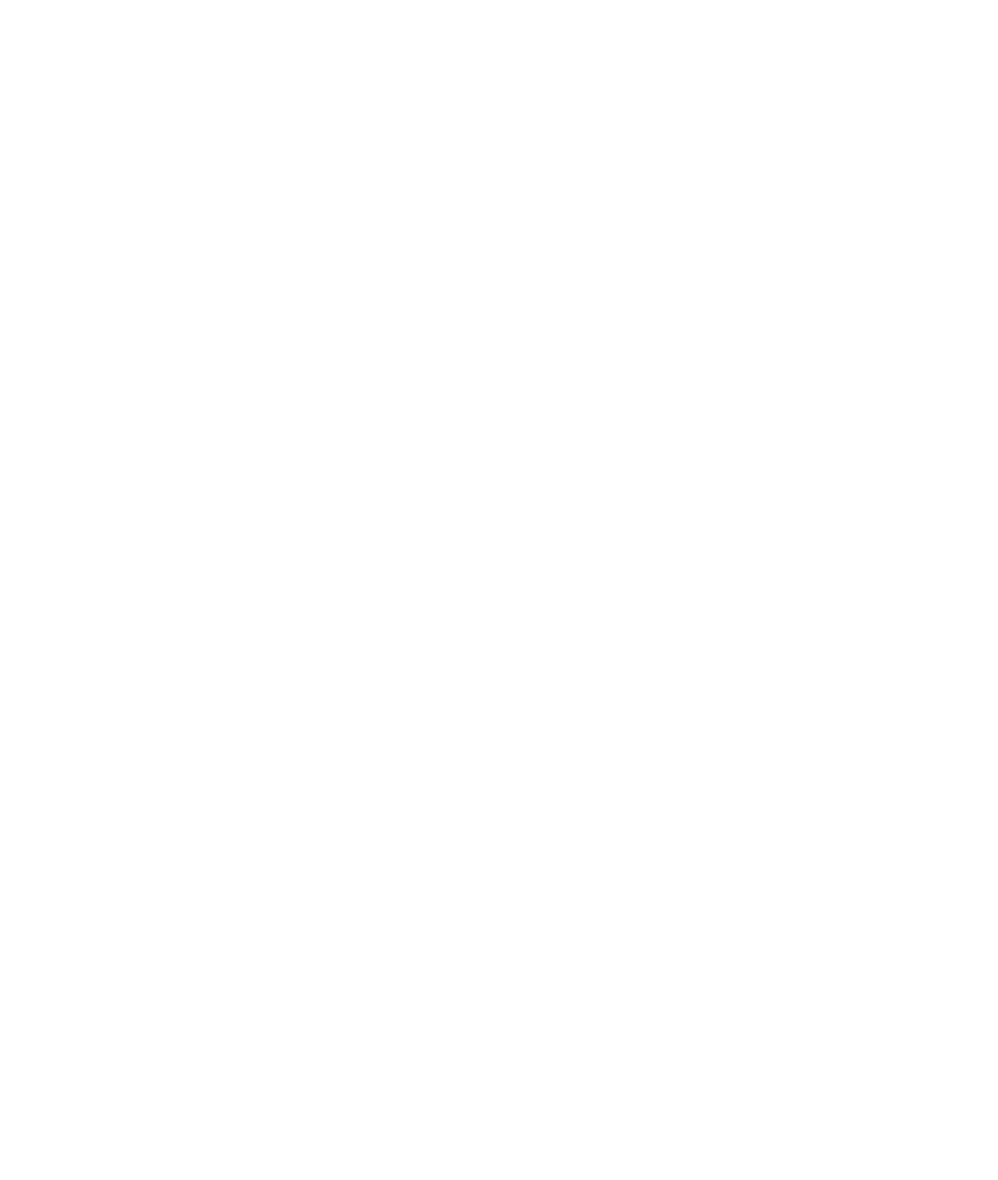
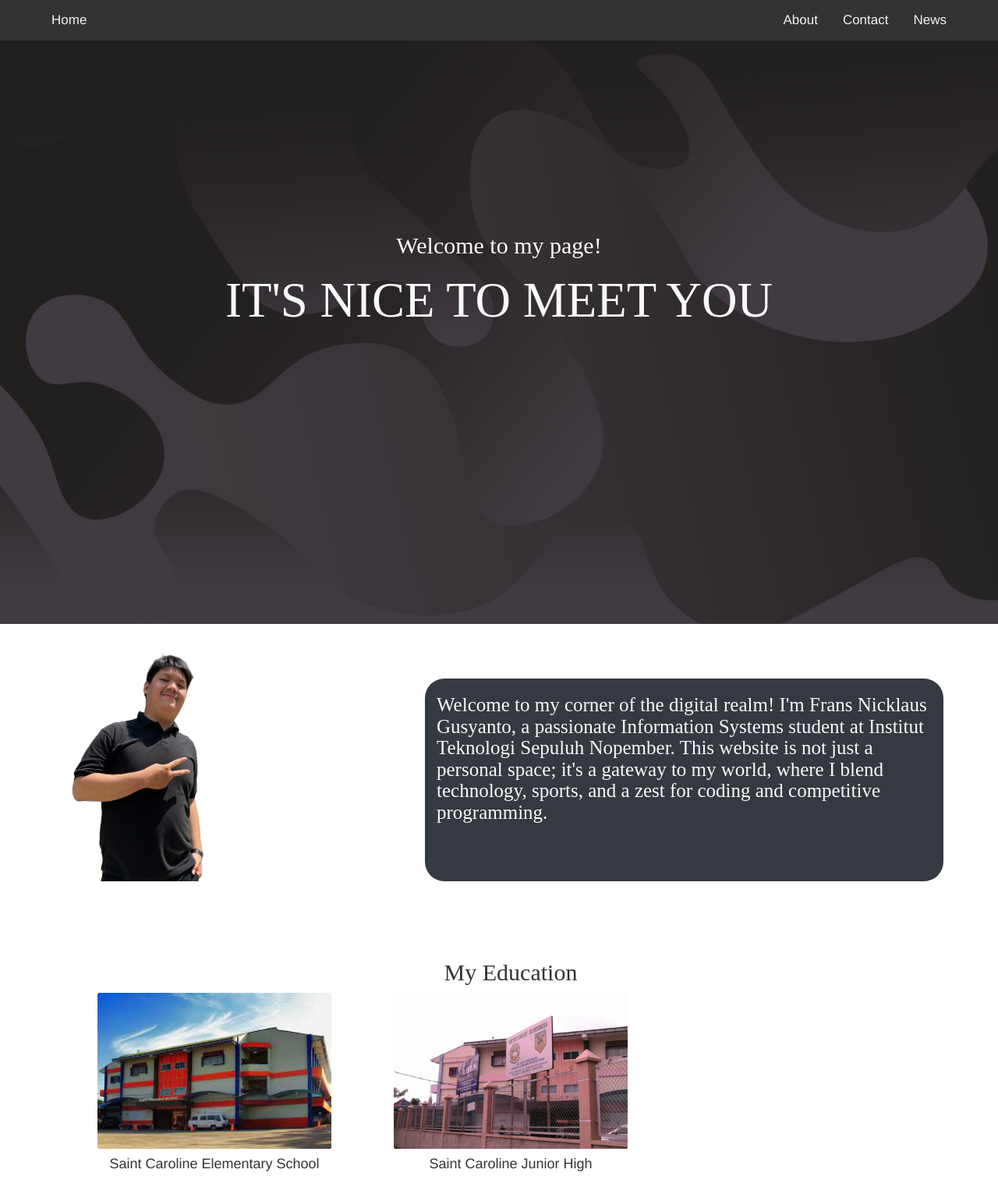
Before and after one commit to fransnicklaus/fransnicklaus.github.io, a plain HTML site: page index.html in a window 1280 px wide. Shown: the whole page at 78% size. Before the commit the page ends 800 px from the top, so only its background shows below. Drawn offline with nearby package versions, Linux system fonts and the light colour scheme.

Commit message:
Navbar + home

```diff
--- a/index.html
+++ b/index.html
@@ -1,16 +1,69 @@
 <!DOCTYPE html>
 <html lang="en">
 <head>
-  <title>Bootstrap Example</title>
+  <title>Frans's page</title>
   <meta charset="utf-8">
   <meta name="viewport" content="width=device-width, initial-scale=1">
   <link rel="stylesheet" href="https://cdn.jsdelivr.net/npm/bootstrap@4.6.2/dist/css/bootstrap.min.css">
   <script src="https://cdn.jsdelivr.net/npm/jquery@3.6.4/dist/jquery.slim.min.js"></script>
   <script src="https://cdn.jsdelivr.net/npm/popper.js@1.16.1/dist/umd/popper.min.js"></script>
   <script src="https://cdn.jsdelivr.net/npm/bootstrap@4.6.2/dist/js/bootstrap.bundle.min.js"></script>
+  <link rel="stylesheet" href="https://maxcdn.bootstrapcdn.com/bootstrap/3.4.1/css/bootstrap.min.css">
+  <script src="https://ajax.googleapis.com/ajax/libs/jquery/3.6.4/jquery.min.js"></script>
+  <script src="https://maxcdn.bootstrapcdn.com/bootstrap/3.4.1/js/bootstrap.min.js"></script>
+  <link href="https://fonts.googleapis.com/css?family=Montserrat:400,700" rel="stylesheet" type="text/css" />
+  <link href="https://fonts.googleapis.com/css?family=Roboto+Slab:400,100,300,700" rel="stylesheet" type="text/css" />
+  <link rel="stylesheet" href="styles.css">
 </head>
 <body>
+  <div class="topnav">
+    <a class="left" style="margin-left:50px"href="#home">Home</a>
+    <a class="right" style="margin-right:50px;" href="#news">News</a>
+    <a class="right" href="#contact">Contact</a>
+    <a class="right" href="#about">About</a>
+  </div>
+
+  <div class="jumbotron jumbotron-fluid jumbobackground h-500">
+    <div class="container">
+      <div class="text-center" style="margin-top: 250px;">
+        <h2 class="text-light">Welcome to my page!</h2>
+        <h1 class="text-light">IT'S NICE TO MEET YOU</h1>
+      </div>
+    </div>
+  </div>
+
+  <div class="container">
+    <div class="row">
+      <div class="col-sm-5">
+        <img class="gambargede"src="img source/fotofrans.png" alt="">
+      </div>
+      <div class="col-sm-7 text-start bg-dark text-light" style="margin-top:40px;border-radius:25px">
+        <h2 style="font-size:25px;">
+          Welcome to my corner of the digital realm! I'm Frans Nicklaus Gusyanto, a passionate Information Systems student at Institut Teknologi Sepuluh Nopember. This website is not just a personal space; it's a gateway to my world, where I blend technology, sports, and a zest for coding and competitive programming. </h2>
+      </div>
+    </div>
+    <div class="container">
+      <div class="text-center" style="margin-top: 100px;">
+        <h2 style="">My Education</h2>
+      </div>
+    </div>
+
+    <div class="container">
+      <div class="row">
+        <div class="col-sm-4 text-center">
+          <img src="img source/SD.jpeg" class="rounded education" alt="">
+          <h4>Saint Caroline Elementary School</h4>
+          <h6></h6>
+        </div>
+        <div class="col-sm-4 text-center">
+          <img src="img source/SMP.jpg" class="rounded education" alt="">
+          <h4>Saint Caroline Junior High</h4>
+          <h6></h6>
+        </div>
+      </div>
+    </div>
+
+  </div>
 
 </body>
-
 </html>
--- /dev/null
+++ b/styles.css
@@ -0,0 +1,82 @@
+@font-face {
+    font-family: h2;
+    src: url(https://fonts.googleapis.com/css?family=Montserrat:400,700);
+}
+
+@font-face {
+    font-family: h1;
+    src: url(https://fonts.googleapis.com/css?family=Roboto+Slab:400,100,300,700);
+}
+
+body {
+  margin: 0;
+  /* font-family: Arial, Helvetica, sans-serif; */
+}
+
+h2 {
+    font-family: h2;
+}
+
+h1 {
+    font-family: h1;
+}
+
+h1 .header {
+    font-size: medium;
+}
+
+.topnav {
+  overflow: hidden;
+  background-color: #333;
+  position: fixed; /* Set the navbar to fixed position */
+  top: 0; /* Position the navbar at the top of the page */
+  width: 100%; /* Full width */
+}
+
+.topnav a.left {
+  float: left;
+  color: #f2f2f2;
+  text-align: center;
+  padding: 14px 16px;
+  text-decoration: none;
+  font-size: 17px;
+}
+
+.topnav a.right {
+    float: right;
+    color: #f2f2f2;
+    text-align: center;
+    padding: 14px 16px;
+    text-decoration: none;
+    font-size: 17px;
+}
+
+.topnav a:hover {
+  background-color: #ddd;
+  color: black;
+}
+
+.topnav a.active {
+  background-color: #04AA6D;
+  color: white;
+}
+
+.jumbotron {
+    height:100vh
+}
+
+.gambargede {
+    width: auto;
+    height: 300px;
+}
+
+.jumbobackground {
+    background:url('img source/vecteezy_minimalist-dark-gradient-wave-background-simple-design-for_7718309.jpg');
+    background-size:cover;
+    background-position: center;
+}
+
+.education {
+    width: 300px;
+    height:200px;
+}
```
Also changed, not shown: img source/SD.jpeg (added), img source/SMP.jpg (added), img source/foto frans.png (added), img source/fotofrans.png (added), img source/vecteezy_minimalist-dark-gradient-wave-background-simple-design-for_7718309.jpg (added).
